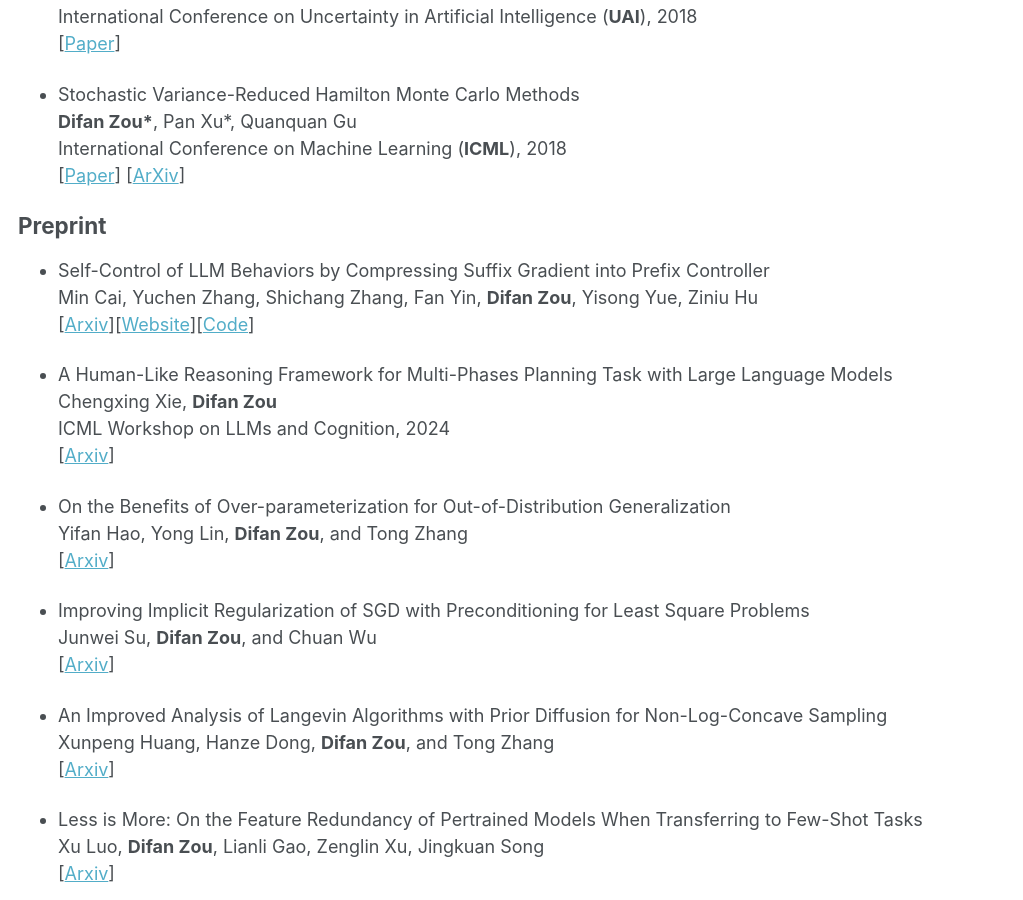
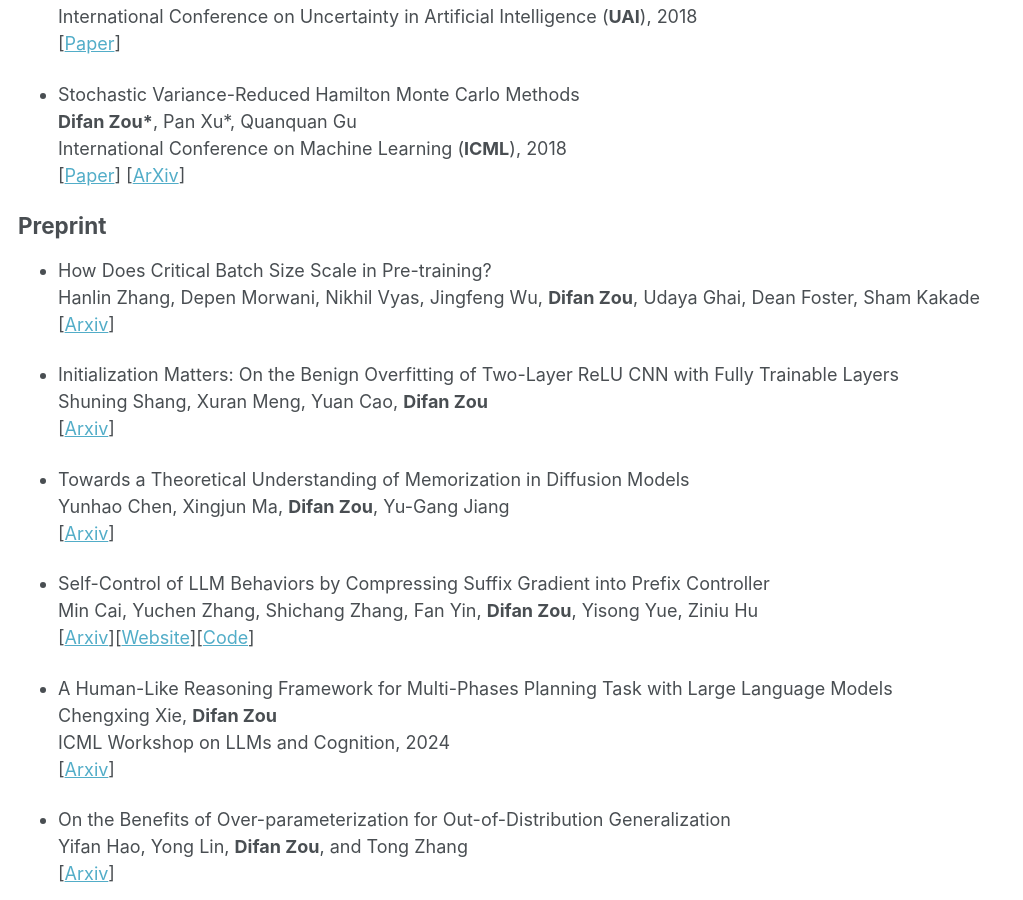
Before and after one commit to difanzou/difanzou.github.io, a Jekyll site: the page built from _pages/publications.md, in a window 1280 px wide and 900 px high, scrolled down 5630 px. Shown: the whole window, without its empty margins (0-1023 px from the left). Built offline with Jekyll 4.4.1, drawn with Linux system fonts in a browser that asks for light colours.

Commit message:
add preprints

```diff
--- a/_pages/publications.md
+++ b/_pages/publications.md
@@ -240,13 +240,22 @@ International Conference on Machine Learning (**ICML**), 2018\
 \[[Paper](http://proceedings.mlr.press/v80/zou18a/zou18a.pdf)\] \[[ArXiv](https://arxiv.org/pdf/1802.04791.pdf)\]
 
 ## Preprint
+* How Does Critical Batch Size Scale in Pre-training?\
+Hanlin Zhang, Depen Morwani, Nikhil Vyas, Jingfeng Wu, **Difan Zou**, Udaya Ghai, Dean Foster, Sham Kakade\
+\[[Arxiv](https://arxiv.org/pdf/2410.21676)\]
 
 
+* Initialization Matters: On the Benign Overfitting of Two-Layer ReLU CNN with Fully Trainable Layers\
+Shuning Shang, Xuran Meng, Yuan Cao, **Difan Zou**\
+\[[Arxiv](https://arxiv.org/pdf/2410.19139)\]
+
+* Towards a Theoretical Understanding of Memorization in Diffusion Models\
+Yunhao Chen, Xingjun Ma, **Difan Zou**, Yu-Gang Jiang\
+\[[Arxiv](https://arxiv.org/pdf/2410.02467)\]
 
 * Self-Control of LLM Behaviors by Compressing Suffix Gradient into Prefix Controller\
 Min Cai, Yuchen Zhang, Shichang Zhang, Fan Yin, **Difan Zou**, Yisong Yue, Ziniu Hu\
 \[[Arxiv](https://arxiv.org/pdf/2406.02721)\]\[[Website](https://llm-self-control.github.io/)\]\[[Code](https://github.com/HenryCai11/LLM-Self-Control)\]
-
 
 
 
```
